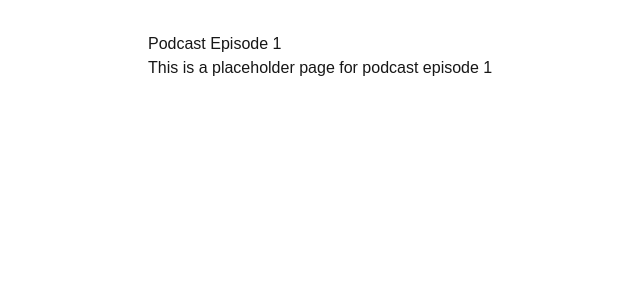
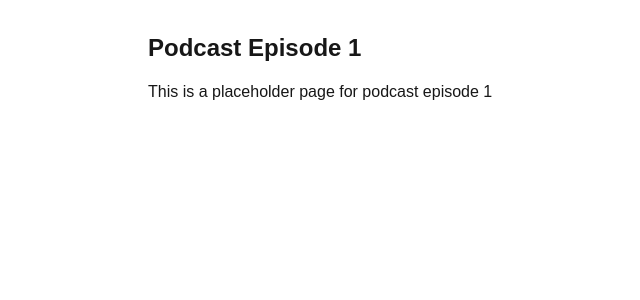
Before and after one commit to yeslyzeng/finetune, a Next.js app: page /podcast/1 in a window 1280 px wide. Shown: the top 300 px of the page, without its empty margins (44-684 px from the left). Built offline with nearby package versions, Linux system fonts and the light colour scheme.

Commit message:
fix: remove unused Image import

```diff
--- a/app/podcast/[id]/page.tsx
+++ b/app/podcast/[id]/page.tsx
@@ -1,12 +1,25 @@
-export default async function PodcastPage({
-    params
-  }: {
-    params: { id: string }
-  }) {
+import { Metadata } from 'next'
+
+interface PageProps {
+  params: {
+    id: string
+  }
+  searchParams: { [key: string]: string | string[] | undefined }
+}
+
+export const metadata: Metadata = {
+  title: 'Podcast Episode',
+  description: 'Podcast episode details',
+}
+
+export default function PodcastPage({
+  params,
+  searchParams,
+}: PageProps) {
   return (
     <main className="min-h-screen p-8">
       <div className="max-w-4xl mx-auto">
-          <h1>Podcast Episode {params.id}</h1>
+        <h1 className="text-2xl font-bold mb-4">Podcast Episode {params.id}</h1>
         <p>This is a placeholder page for podcast episode {params.id}</p>
       </div>
     </main>
```
Lines whose indentation alone changed are shown as unchanged.
